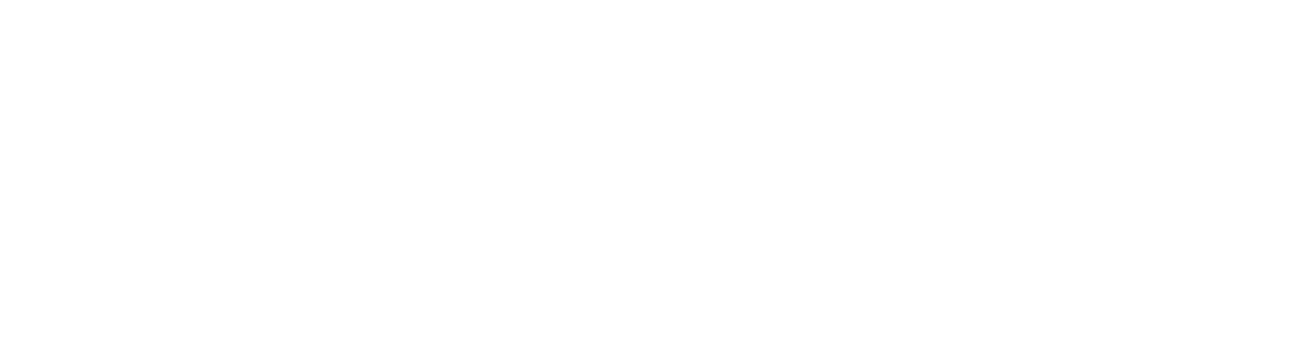
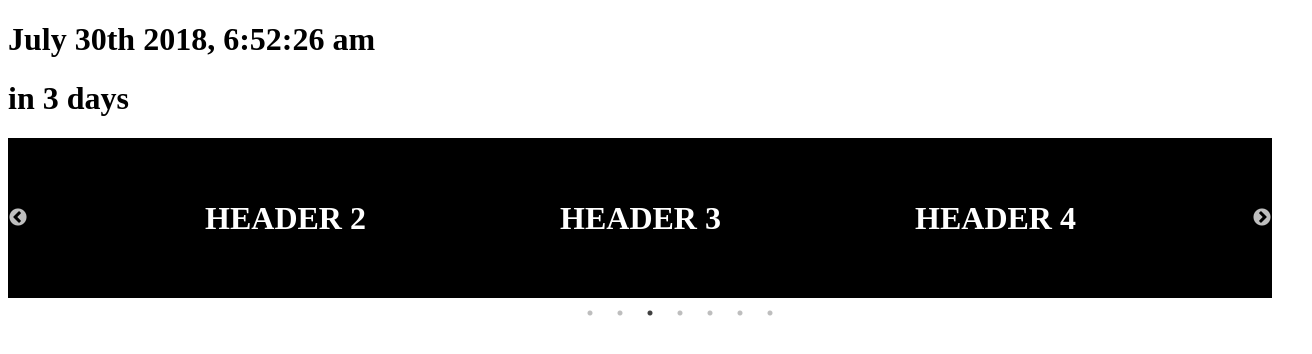
Before and after one commit to saeed-arislonov/it-study, a plain HTML site: page index.html in a window 1280 px wide. Shown: the whole page, 1312 px wide, since content can reach past the window. Drawn offline with nearby package versions, Linux system fonts and the light colour scheme.

Commit message:
added node modules

```diff
--- /dev/null
+++ b/css/style.css
@@ -0,0 +1,13 @@
+.single-item-1 {
+	background-color: #000;
+	text-align: center;
+	color: #fff;
+	padding: 40px;
+}
+
+.slick-prev {
+	left: 0 !important;
+}
+.slick-next {
+	right: 0 !important;
+}
--- a/index.html
+++ b/index.html
@@ -3,8 +3,33 @@
 <head>
 	<meta charset="UTF-8">
 	<title>Document</title>
+
+	<link rel="stylesheet" href="node_modules/slick-carousel/slick/slick.css">
+	<link rel="stylesheet" href="node_modules/slick-carousel/slick/slick-theme.css">
+	<link rel="stylesheet" href="css/style.css">
 </head>
 <body>
 
+	<h1 id="current-date"></h1>
+	<h1 id="current-date-1"></h1>
+
+	<div class="single-item-1">
+		<h1>HEADER 1</h1>
+		<h1>HEADER 2</h1>
+		<h1>HEADER 3</h1>
+		<h1>HEADER 4</h1>
+		<h1>HEADER 5</h1>
+		<h1>HEADER 6</h1>
+		<h1>HEADER 7</h1>
+	</div>
+
+
+
+
+	<script src="node_modules/jquery/dist/jquery.min.js"></script>
+	<script src="node_modules/slick-carousel/slick/slick.js"></script>
+	<script src="node_modules/moment/moment.js"></script>
+
+	<script src="js/script.js"></script>
 </body>
 </html>
--- /dev/null
+++ b/js/script.js
@@ -0,0 +1,58 @@
+$(document).ready(function () {
+
+
+	setInterval(function(){
+		var currentDate = moment().format('MMMM Do YYYY, h:mm:ss a');
+
+		$("#current-date").html(currentDate);
+
+		var until = moment("20180802", "YYYYMMDD").fromNow();
+		$("#current-date-1").html(until);
+	}, 1000)
+
+
+
+
+
+
+	$('.single-item-1').slick({
+		dots: true,
+		infinite: true,
+		speed: 300,
+		slidesToShow: 3,
+		slidesToScroll: 1,
+		centerMode: true,
+		centerPadding: '60px',
+		autoplay: true,
+		autoplaySpeed: 2000,
+		responsive: [
+			{
+				breakpoint: 1024,
+				settings: {
+					arrows: false,
+					centerMode: true,
+					centerPadding: '80px',
+					slidesToShow: 3
+				}
+    },
+			{
+				breakpoint: 600,
+				settings: {
+					slidesToShow: 2,
+					slidesToScroll: 2
+				}
+    },
+			{
+				breakpoint: 480,
+				settings: {
+					slidesToShow: 1,
+					slidesToScroll: 1
+				}
+    }
+    // You can unslick at a given breakpoint now by adding:
+    // settings: "unslick"
+    // instead of a settings object
+  ]
+	});
+
+})
```
